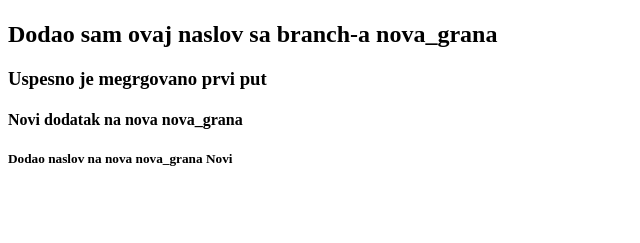
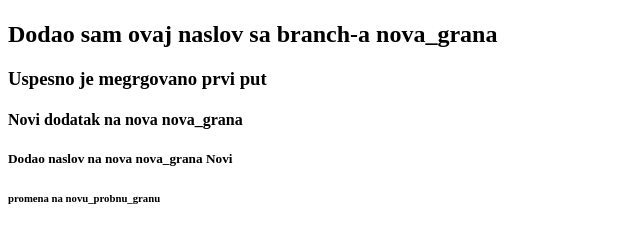
Before and after one commit to karisiksead/proba-branch-i-merge-pulovi, a plain HTML site: page index.html in a window 1280 px wide. Shown: the part 59-302 px from the top of the page, without its empty margins (0-640 px from the left). Drawn offline with Linux system fonts and the light colour scheme.

Commit message:
komit sa nove probne grane

```diff
--- a/index.html
+++ b/index.html
@@ -16,5 +16,7 @@
     <h4>Novi dodatak na nova nova_grana</h4>
 
     <h5>Dodao naslov na nova nova_grana Novi</h5>
+
+    <h6>promena na novu_probnu_granu</h6>
   </body>
 </html>
```
